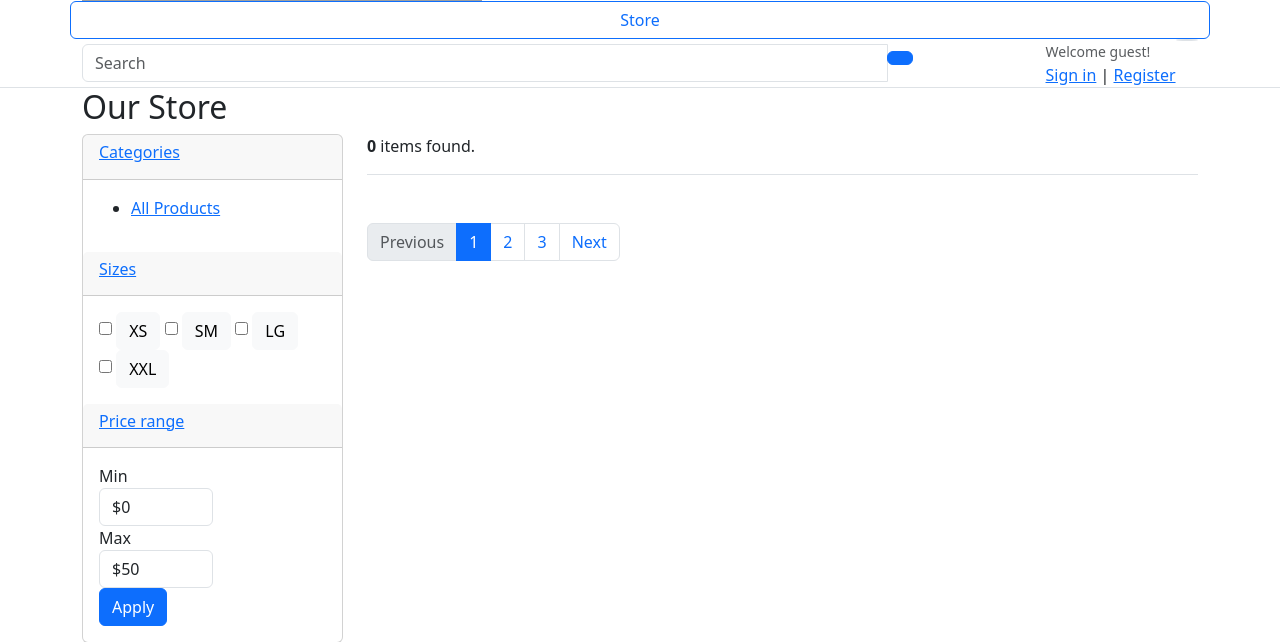
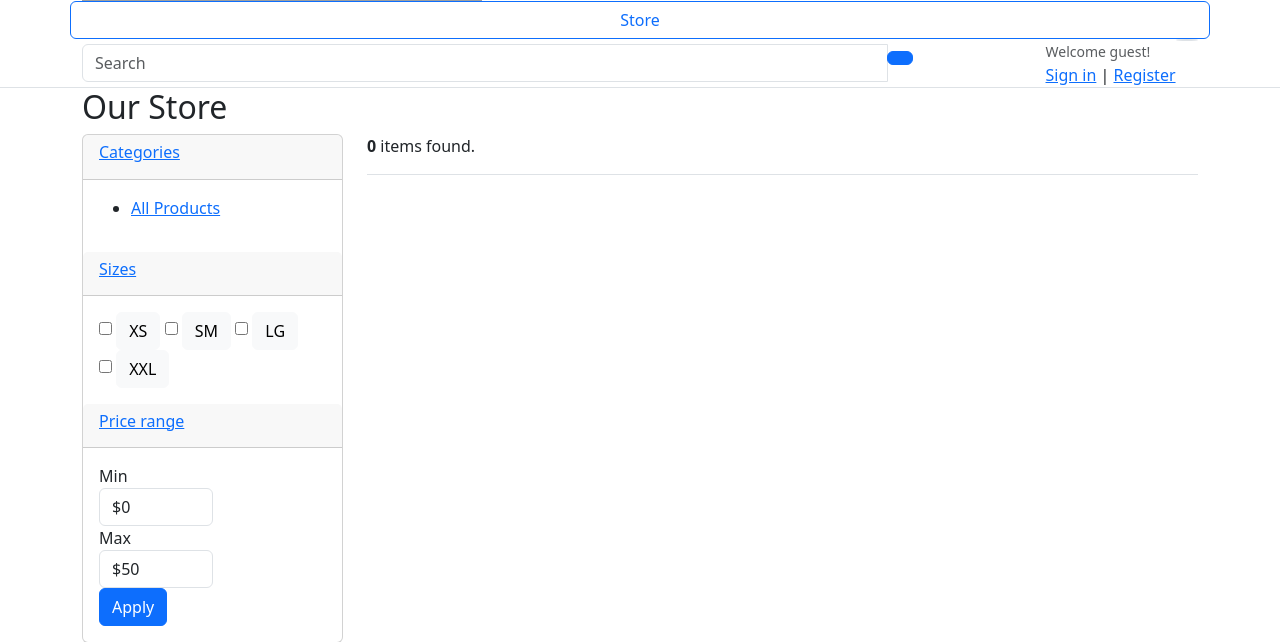
Before and after one commit to luisSantamariaCOL/LUSAN-ecommerce, a Django app: page /store/ in a window 1280 px wide. Shown: the part 340-982 px from the top of the page. Run offline with Django 4.2, Linux system fonts and the light colour scheme; data that the repository does not hold is empty; some libraries are stand-ins or nearby versions; grey boxes are pictures that could not be loaded.

Commit message:
paginator conditioned by number of products

```diff
--- a/templates/store/store.html
+++ b/templates/store/store.html
@@ -31,7 +31,7 @@
 								<h6 class="title">Categories</h6>
 							</a>
 						</header>
-		<div class="filter-content collapse show" id="collapse_1" style="">
+						<div class="filter-content collapse show" id="collapse_1">
 							<div class="card-body">
 
 								<ul class="list-menu">
@@ -51,7 +51,7 @@
 								<h6 class="title">Sizes </h6>
 							</a>
 						</header>
-		<div class="filter-content collapse show" id="collapse_4" style="">
+						<div class="filter-content collapse show" id="collapse_4">
 							<div class="card-body">
 								<label class="checkbox-btn">
 									<input type="checkbox">
@@ -83,7 +83,7 @@
 								<h6 class="title">Price range </h6>
 							</a>
 						</header>
-		<div class="filter-content collapse show" id="collapse_3" style="">
+						<div class="filter-content collapse show" id="collapse_3">
 							<div class="card-body">
 
 								<div class="form-row">
@@ -158,6 +158,7 @@
 
 
 				<nav class="mt-4" aria-label="Page navigation sample">
+					{% if products.has_other_pages %}
 					<ul class="pagination">
 						<li class="page-item disabled"><a class="page-link" href="#">Previous</a></li>
 						<li class="page-item active"><a class="page-link" href="#">1</a></li>
@@ -165,6 +166,7 @@
 						<li class="page-item"><a class="page-link" href="#">3</a></li>
 						<li class="page-item"><a class="page-link" href="#">Next</a></li>
 					</ul>
+					{% endif %}
 				</nav>
 
 			</main> <!-- col.// -->
```
Lines whose indentation alone changed are shown as unchanged.
